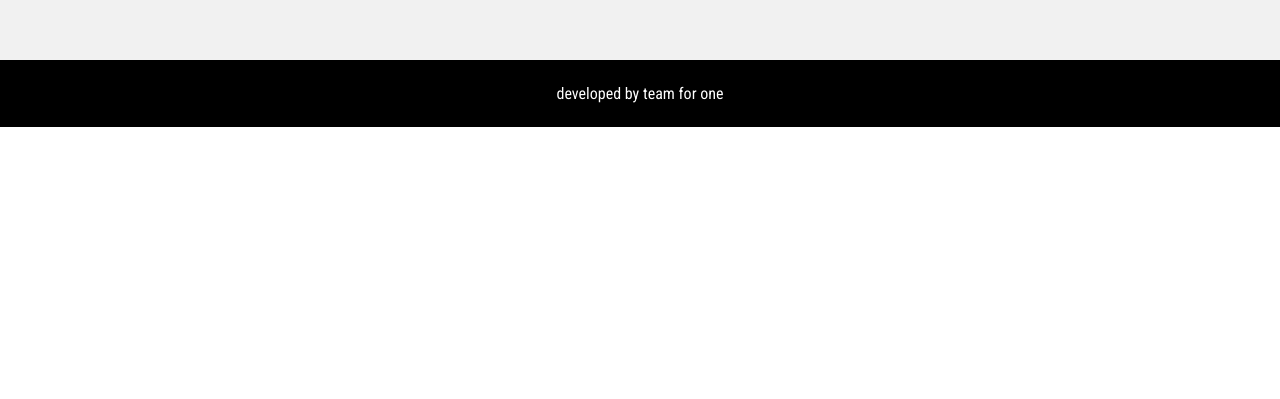
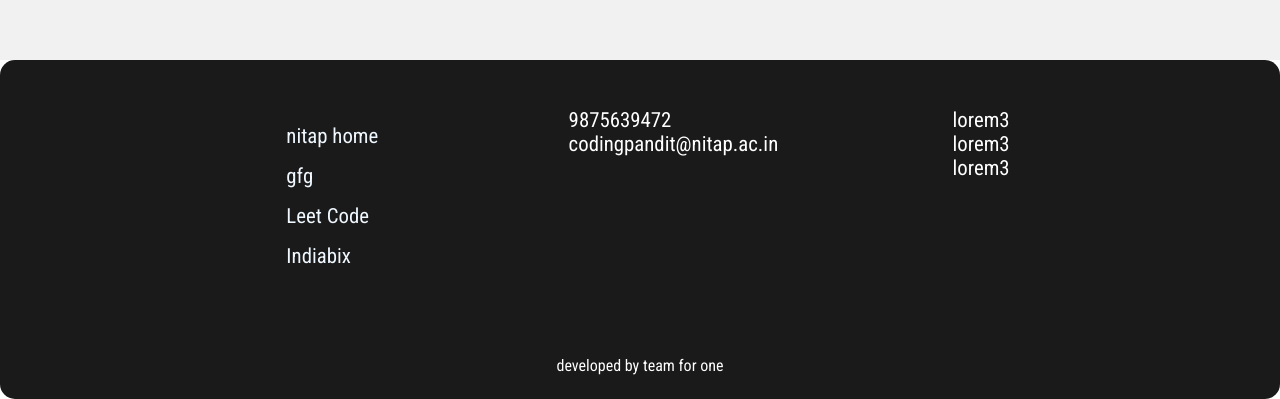
Before and after one commit to daknya/coding_pandit, a React (Create React App) app: page / in a window 1280 px wide. Shown: the part 2740-3139 px from the top of the page. Before the commit the page ends 2867 px from the top, so only its background shows below. Built offline with nearby package versions, Linux system fonts and the light colour scheme.

Commit message:
footer added

```diff
--- a/src/components/footer.js
+++ b/src/components/footer.js
@@ -6,6 +6,24 @@ const Footer = () => {
         <>
             <div className="footer">
                 <div className="footercnt">
+                    <div className="extlink">
+                        <ul>
+                            <li><a href="#"> nitap home  </a></li>
+                            <li><a href="#"> gfg  </a></li>
+                            <li><a href="#"> Leet Code  </a></li>
+                            <li><a href="#"> Indiabix  </a></li>
+                        </ul></div>
+                    <div className="contacts">
+
+                        <div> 9875639472 </div>
+                        <div> codingpandit@nitap.ac.in </div>
+
+                    </div>
+                    <div className="other">
+                        <div> lorem3</div>
+                        <div> lorem3</div>
+                        <div> lorem3</div>
+                    </div>
                 </div>
                 <div className="credit">developed by team for one</div>
 
--- a/src/style/footer.scss
+++ b/src/style/footer.scss
@@ -1,6 +1,40 @@
 .footer {
-    background-color: black;
+    background-color: var(--primary-text);
+    border-radius: 15px;
     color: white;
+
+    .footercnt {
+        display: flex;
+        justify-content: space-evenly;
+        padding: 3rem 6rem;
+
+        .extlink {
+            ul {
+                li {
+
+                    list-style: none;
+                    color: white;
+                    margin: 1rem;
+
+                    a {
+                        text-decoration: none;
+                        color: aliceblue;
+                        font-size: 1.3rem;
+
+                    }
+                }
+            }
+        }
+
+        .contacts {
+            font-size: 1.3rem;
+
+        }
+
+        .other {
+            font-size: 1.3rem;
+        }
+    }
 
     .credit {
         text-align: center;
```
